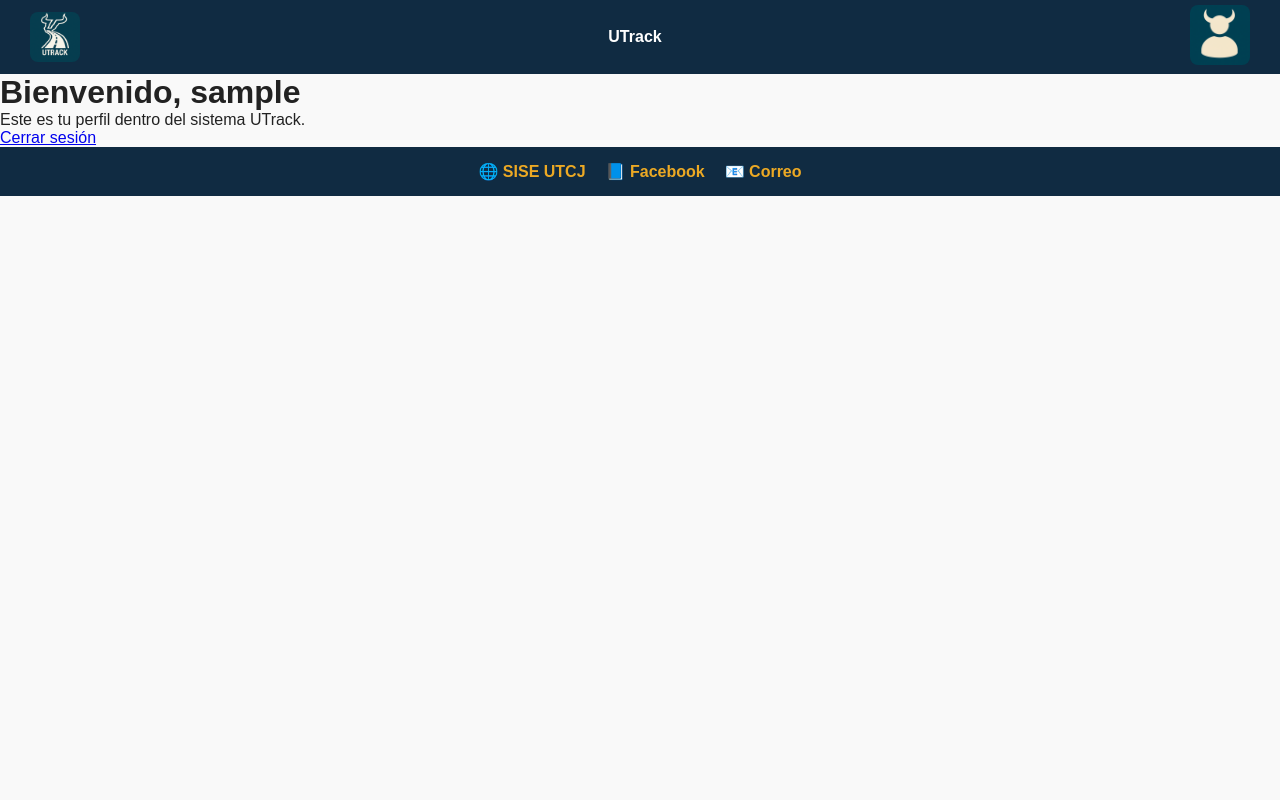
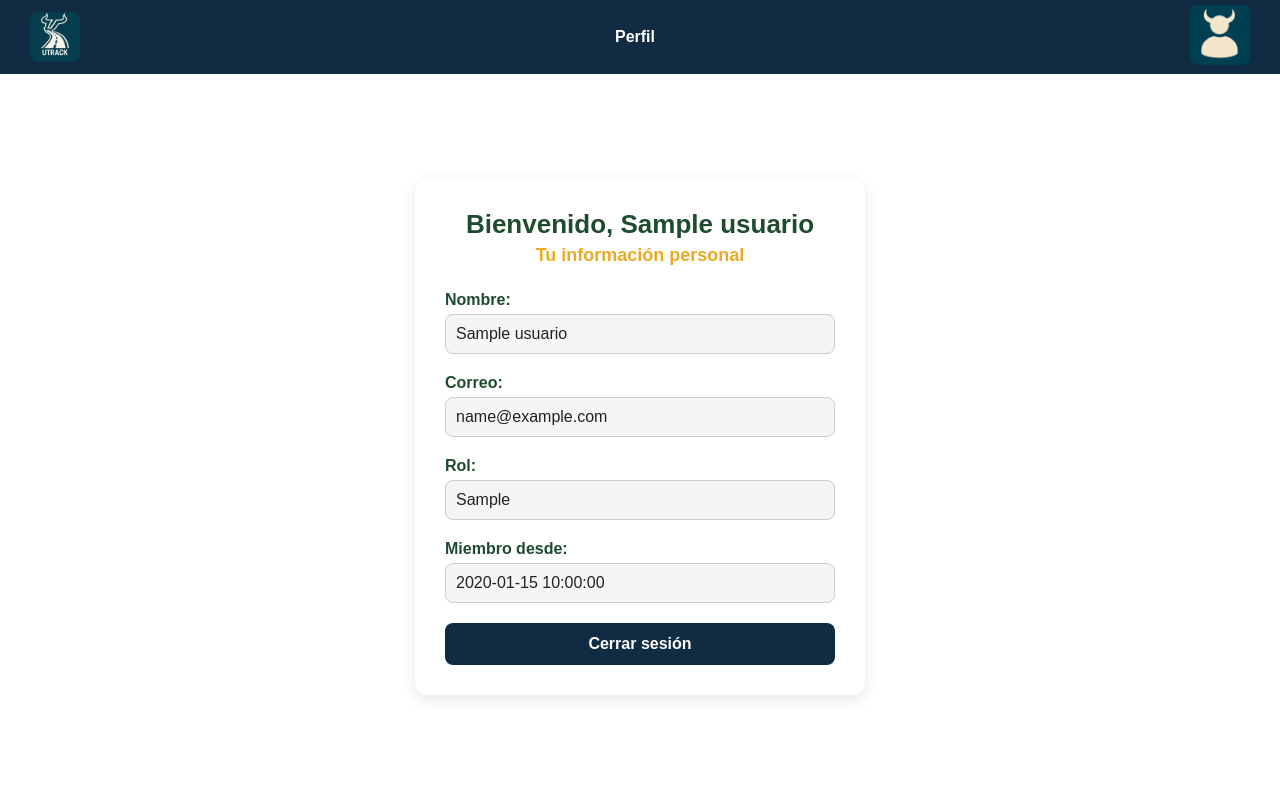
Before and after one commit to Thekrikoso23/UTrack-OFICIAL, a PHP site: page /perfil.php in a window 1280 px wide. Run offline with PHP 8.4, Linux system fonts and the light colour scheme; the visitor is signed in with stand-in values (Sample User, id 1); tables that the repository leaves empty or names only in its code hold one stand-in row (values such as "Sample post").

Commit message:
Cambios de perfil, carrusel arreglado etc.

```diff
--- a/Creacion_UTrack/perfil.css
+++ b/Creacion_UTrack/perfil.css
@@ -17,7 +17,7 @@ body {
 
 /* ==== NAVBAR ==== */
 .navbar {
-  background-color:rgb(16, 43, 66);
+  background-color: rgb(16, 43, 66);
   color: white;
   padding: 5px 30px;
 }
@@ -53,8 +53,8 @@ body {
   border-radius: 8px;
 }
 
-/* ==== MAIN ==== */
-.registro-main {
+/* ==== PERFIL CARD ==== */
+.perfil-main {
   flex-grow: 1;
   display: flex;
   justify-content: center;
@@ -63,120 +63,88 @@ body {
   padding: 40px 20px;
 }
 
-.registro-contenedor {
+.perfil-card {
   background-color: #ffffff;
   border-radius: 12px;
   box-shadow: 0 4px 15px rgba(0, 0, 0, 0.1);
   width: 100%;
   max-width: 450px;
   padding: 30px;
-  text-align: center;
+  text-align: left;
 }
 
-.registro-contenedor h1 {
+.perfil-title {
+  text-align: center;
   color: rgb(31, 75, 47);
   font-size: 26px;
+  font-weight: bold;
   margin-bottom: 5px;
 }
 
-.registro-contenedor h3 {
+.perfil-subtitle {
+  text-align: center;
   color: #eca924;
+  margin-bottom: 25px;
+  font-size: 18px;
+  font-weight: bold;
+}
+
+.perfil-info {
   margin-bottom: 20px;
 }
 
-.registro-form {
-  display: flex;
-  flex-direction: column;
-  gap: 15px;
-  text-align: left;
+.perfil-info label {
+  font-weight: bold;
+  color: rgb(31, 75, 47);
+  font-size: 16px;
 }
 
-.registro-form label {
-  font-weight: bold;
-  color: rgb(31, 75, 47);
-}
-
-.registro-form input {
+.perfil-info p {
   padding: 10px;
   border-radius: 8px;
   border: 1px solid #ccc;
+  background-color: #f5f5f5;
   font-size: 16px;
+  margin-top: 5px;
 }
 
-.registro-form button {
+/* ==== BOTÓN ==== */
+.boton-salir {
   background-color: rgb(16, 43, 66);
   color: white;
   border: none;
+  width: 100%;
   padding: 12px;
   border-radius: 8px;
   font-size: 16px;
   font-weight: bold;
-  cursor: pointer;
+  text-align: center;
+  display: block;
+  text-decoration: none;
   transition: background-color 0.3s;
 }
 
-.registro-form button:hover {
+.boton-salir:hover {
   background-color: #eca924;
-}
-
-.texto-secundario {
-  margin-top: 15px;
-  color: #333;
-}
-
-.enlace-toros,
-.enlace-olvido {
-  color: rgb(31, 75, 47);
-  text-decoration: none;
-  font-weight: bold;
-}
-
-.enlace-toros:hover,
-.enlace-olvido:hover {
-  color:  rgb(50, 59, 56);
-}
-
-/* ==== FOOTER ==== */
-.footer {
-  background-color:rgb(16, 43, 66);
-  color: white;
-  text-align: center;
-  padding: 15px;
-}
-
-.footer-links {
-  display: flex;
-  justify-content: center;
-  gap: 20px;
-  flex-wrap: wrap;
-}
-
-.footer-links a {
-  color: #eca924;
-  text-decoration: none;
-  font-weight: bold;
-}
-
-.footer-links a:hover {
-  color: #d4ffb2;
+  color: black;
 }
 
 /* ==== RESPONSIVE ==== */
 @media (max-width: 480px) {
-  .registro-contenedor {
+  .perfil-card {
     width: 90%;
     padding: 20px;
   }
 
-  .registro-contenedor h1 {
+  .perfil-title {
     font-size: 22px;
   }
 
-  .registro-form input {
+  .perfil-info p {
     font-size: 14px;
   }
 
-  .registro-form button {
+  .boton-salir {
     font-size: 14px;
     padding: 10px;
   }
--- a/Estructura_UTrack/inicio.php
+++ b/Estructura_UTrack/inicio.php
@@ -8,7 +8,7 @@ require_once "../php_UTrack/base.php";
   <meta charset="UTF-8" />
   <meta name="viewport" content="width=device-width, initial-scale=1.0" />
   <title>Iniciar Sesión - UTrack</title>
-  <link rel="stylesheet" href="../Creacion_UTrack/perfil.css" />
+  <link rel="stylesheet" href="../Creacion_UTrack/inicio.css" />
 </head>
 
 <body>
--- a/Estructura_UTrack/menu.php
+++ b/Estructura_UTrack/menu.php
@@ -41,7 +41,7 @@ $nombre_usuario = $_SESSION['usuario'];
     </header>
 
     <main class="content">
-        <h1>¡BIENVENIDO, <?php echo htmlspecialchars($_SESSION['usuario']); ?>!</h1>
+        <h1>¡BIENVENIDO A UTRACK <?php echo htmlspecialchars($_SESSION['usuario']); ?>!</h1>
         <h3>¡Sigue tu camino sin perderte!</h3>
         <p class="content-title ">Enfoque del proyecto:</p>
         <p class="content-text">
@@ -59,9 +59,11 @@ $nombre_usuario = $_SESSION['usuario'];
         <p><strong>Tu historia universitaria comienza aquí. 💚</strong></p>
         <br>
 
+    <div class="carrusel"></div>
+
     </main>
 
-    <div class="carrusel"></div>
+
 
     <footer class="footer">
         <div class="footer-links">
--- a/Estructura_UTrack/perfil.php
+++ b/Estructura_UTrack/perfil.php
@@ -6,45 +6,77 @@ if (!isset($_SESSION['logged_in']) || $_SESSION['logged_in'] !== true) {
     exit;
 }
 
-$nombre_usuario = $_SESSION['usuario'];
+$id_usuario = $_SESSION['usuario_id'];
+
+$db = new Base();
+$conn = $db->conectar();
+
+// obtener datos del usuario
+$query = "SELECT nombre_usuario, email, fecha_registro, ocupacion
+          FROM usuarios
+          WHERE id_usuario = :id";
+$stmt = $conn->prepare($query);
+$stmt->bindParam(":id", $id_usuario);
+$stmt->execute();
+
+$usuario = $stmt->fetch(PDO::FETCH_ASSOC);
 ?>
 <!DOCTYPE html>
 <html lang="es">
 <head>
-  <meta charset="UTF-8" />
-  <meta name="viewport" content="width=device-width, initial-scale=1.0" />
+  <meta charset="UTF-8">
+  <meta name="viewport" content="width=device-width, initial-scale=1.0">
   <title>Perfil - UTrack</title>
-  <link rel="stylesheet" href="../Creacion_UTrack/perfil.css" />
+  <link rel="stylesheet" href="../Creacion_UTrack/perfil.css">
 </head>
 
 <body>
+
   <header class="navbar">
     <div class="navbar-content">
       <img src="../Imagener_UTrack/image.png" alt="Logo UTrack" class="logo">
       <nav class="navbar-links">
-        <a class="active">UTrack</a>
+        <a class="active">Perfil</a>
       </nav>
+
       <div class="navbar-user">
-        <img src="../Imagener_UTrack/Toros.png" alt="Usuario" class="Toros">
+        <a href="../Estructura_UTrack/menu.php">
+          <img src="../Imagener_UTrack/Toros.png" class="Toros">
+        </a>
       </div>
     </div>
   </header>
 
   <main class="perfil-main">
-    <div class="perfil-contenedor">
-      <h1>Bienvenido, <?php echo $nombre_usuario; ?></h1>
-      <p>Este es tu perfil dentro del sistema UTrack.</p>
+    <div class="perfil-card">
+
+      <h1 class="perfil-title">Bienvenido, <?php echo $usuario["nombre_usuario"]; ?></h1>
+      <h3 class="perfil-subtitle">Tu información personal</h3>
+
+      <div class="perfil-info">
+        <label>Nombre:</label>
+        <p><?php echo htmlspecialchars($usuario["nombre_usuario"]); ?></p>
+      </div>
+
+      <div class="perfil-info">
+        <label>Correo:</label>
+        <p><?php echo htmlspecialchars($usuario["email"]); ?></p>
+      </div>
+
+      <div class="perfil-info">
+        <label>Rol:</label>
+        <p><?php echo htmlspecialchars($usuario["ocupacion"]); ?></p>
+      </div>
+
+      <div class="perfil-info">
+        <label>Miembro desde:</label>
+        <p><?php echo htmlspecialchars($usuario["fecha_registro"]); ?></p>
+      </div>
 
       <a href="../php_UTrack/logout.php" class="boton-salir">Cerrar sesión</a>
+
     </div>
   </main>
 
-  <footer class="footer">
-    <div class="footer-links">
-      <a href="https://sise.utcj.edu.mx/" target="_blank">🌐 SISE UTCJ</a>
-      <a href="https://www.facebook.com/SOYUTCJ" target="_blank">📘 Facebook</a>
-      <a href="mailto:contacto@utrack.com">📧 Correo</a>
-    </div>
-  </footer>
 </body>
 </html>
--- a/Estructura_UTrack/toros.php
+++ b/Estructura_UTrack/toros.php
@@ -9,7 +9,7 @@ require_once "../php_UTrack/base.php";
   <meta charset="UTF-8" />
   <meta name="viewport" content="width=device-width, initial-scale=1.0" />
   <title>Registro - UTrack</title>
-  <link rel="stylesheet" href="../Creacion_UTrack/perfil.css" />
+  <link rel="stylesheet" href="../Creacion_UTrack/inicio.css" />
 </head>
 
 <body>
```
Also changed, not shown: Creacion_UTrack/inicio.css (+183 -0 lines), Creacion_UTrack/menu.css (+4 -4 lines), Estructura_UTrack/comunidad.php (+3 -9 lines).
